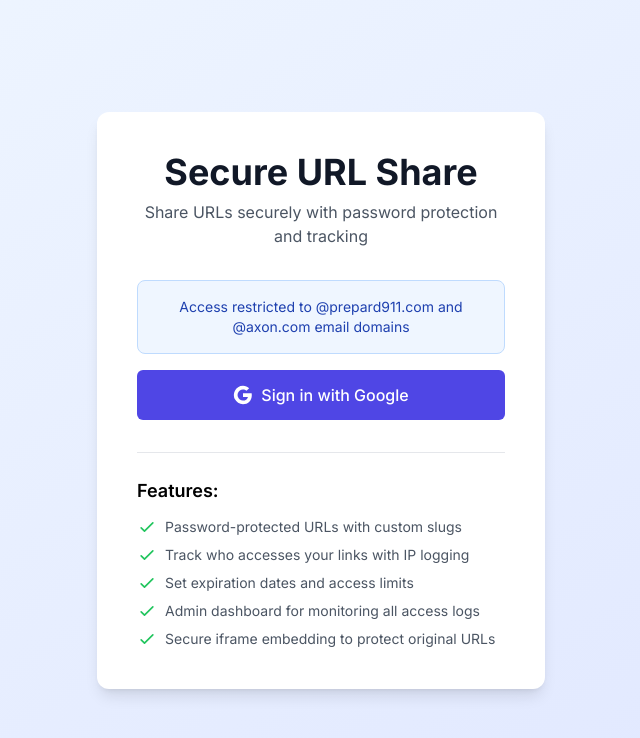
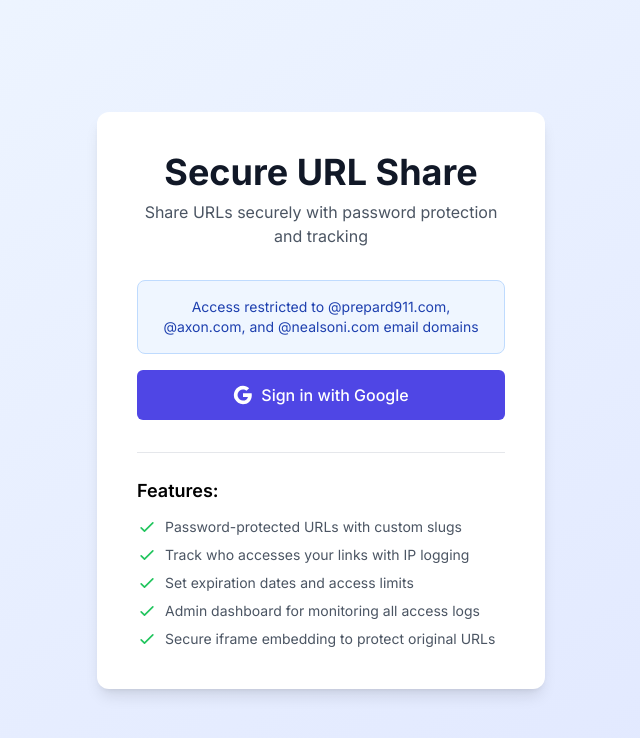
Before and after one commit to Nealsoni00/secure-url-share, a Next.js app: page / in a window 1280 px wide. Shown: the top 738 px of the page, without its empty margins (319-959 px from the left). Built offline with nearby package versions, Linux system fonts and the light colour scheme; no server answers.

Commit message:
Add nealsoni.com to allowed email domains for authentication

```diff
--- a/app/auth/signin/page.tsx
+++ b/app/auth/signin/page.tsx
@@ -15,7 +15,7 @@ export default function SignIn() {
             Sign in to your account
           </h2>
           <p className="mt-2 text-center text-sm text-gray-600">
-            Only users with @prepard911.com, @axon.com emails, or pre-approved accounts can sign in
+            Only users with @prepard911.com, @axon.com, @nealsoni.com emails, or pre-approved accounts can sign in
           </p>
         </div>
         <div className="mt-8 space-y-6">
--- a/app/page.tsx
+++ b/app/page.tsx
@@ -32,7 +32,7 @@ export default function Home() {
           <div className="space-y-4">
             <div className="bg-blue-50 border border-blue-200 rounded-lg p-4">
               <p className="text-sm text-blue-800 text-center">
-                Access restricted to @prepard911.com and @axon.com email domains
+                Access restricted to @prepard911.com, @axon.com, and @nealsoni.com email domains
               </p>
             </div>
             <button
--- a/lib/auth.ts
+++ b/lib/auth.ts
@@ -3,7 +3,7 @@ import GoogleProvider from 'next-auth/providers/google'
 import { PrismaAdapter } from '@next-auth/prisma-adapter'
 import { prisma } from '@/lib/prisma'
 
-const ALLOWED_DOMAINS = ['prepard911.com', 'axon.com']
+const ALLOWED_DOMAINS = ['prepard911.com', 'axon.com', 'nealsoni.com']
 const ADMIN_EMAIL = process.env.ADMIN_EMAIL || 'nealsoni00@gmail.com'
 
 export const authOptions: NextAuthOptions = {
```
Also changed, not shown: 1 other file (tests, documents, lock files or other folders).
